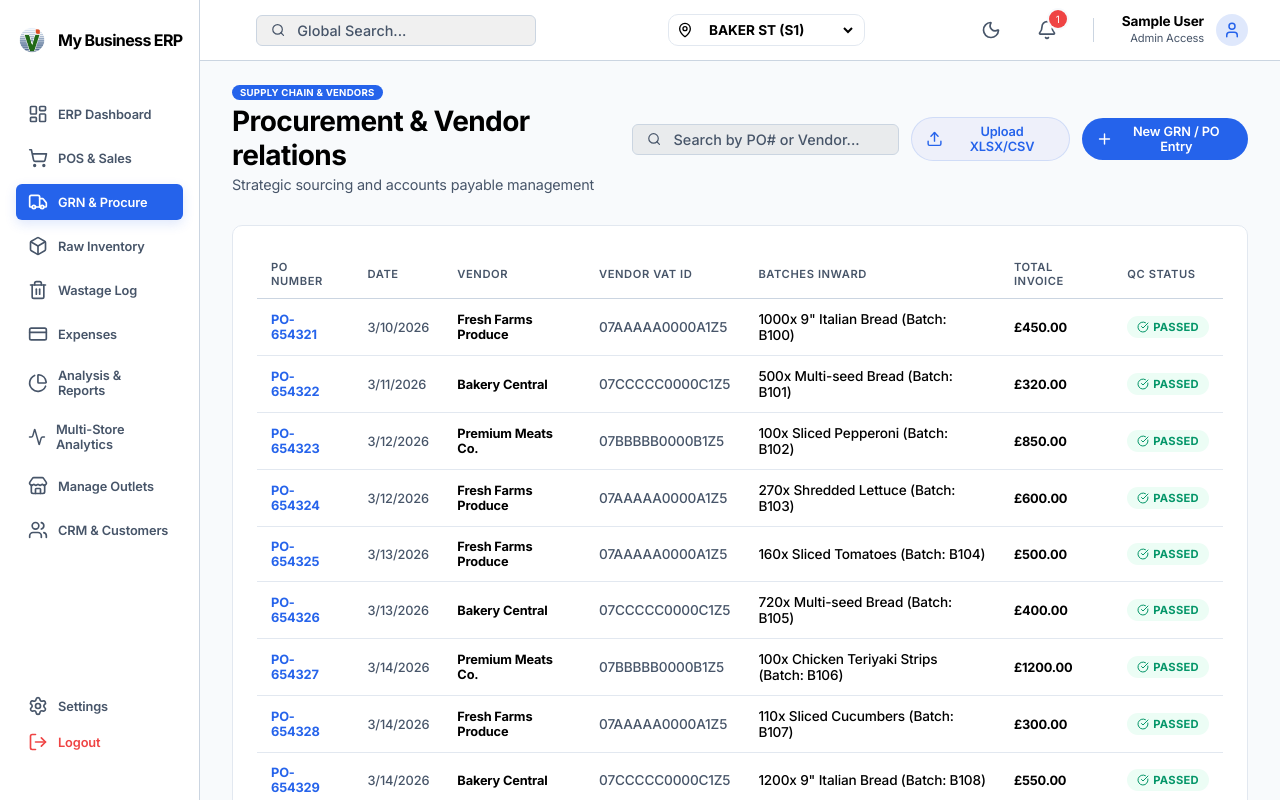
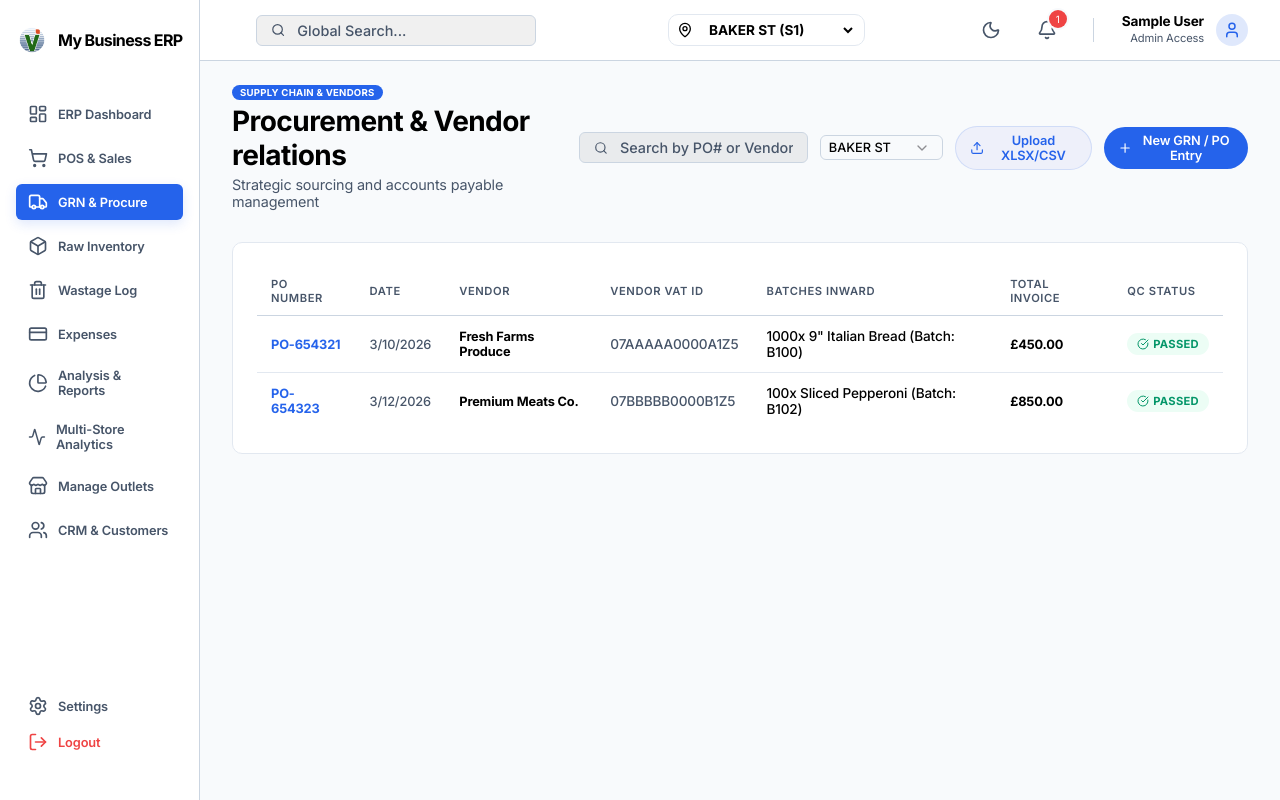
Before and after one commit to vassuinfotechsoln/subway-sales-purchase, a React (Vite) app: page /purchases in a window 1280 px wide. Built offline with nearby package versions, Linux system fonts and the light colour scheme; sample sign-in values are in the browser's storage.

Commit message:
Fix Store Data Visibility: Synchronize global store header with all modules (Sales, Purchases, Inventory, Wastage, Expenses) and solve Sales page black screen error

```diff
--- a/src/pages/Expenses.jsx
+++ b/src/pages/Expenses.jsx
@@ -23,11 +23,22 @@ export default function Expenses() {
     deleteExpense,
     updateExpense,
     stats,
+    selectedStore,
+    stores,
   } = useAppContext();
   const expenses = user?.role === "admin" ? allExpenses : contextFilteredExpenses;
   const [isModalOpen, setModalOpen] = useState(false);
   const [searchTerm, setSearchTerm] = useState("");
-  const [storeFilter, setStoreFilter] = useState("All");
+  const [storeFilter, setStoreFilter] = useState(selectedStore?.id === 'ALL' ? 'All' : selectedStore?.id);
+
+  // Sync with global selectedStore
+  React.useEffect(() => {
+    if (selectedStore?.id === 'ALL') {
+      setStoreFilter('All');
+    } else {
+      setStoreFilter(selectedStore?.id);
+    }
+  }, [selectedStore, stores]);
 
   const filteredExpenses = React.useMemo(() => {
     return expenses.filter((e) => {
--- a/src/pages/Inventory.jsx
+++ b/src/pages/Inventory.jsx
@@ -8,10 +8,20 @@ export default function Inventory() {
     inventory: allInventory,
     filteredInventory,
     businessInfo,
+    selectedStore,
     stores,
   } = useAppContext();
   const [searchTerm, setSearchTerm] = useState("");
-  const [storeFilter, setStoreFilter] = useState("Selected");
+  const [storeFilter, setStoreFilter] = useState(selectedStore?.id === 'ALL' ? 'All' : 'Selected');
+
+  // Sync with global selectedStore
+  React.useEffect(() => {
+    if (selectedStore?.id === 'ALL') {
+      setStoreFilter('All');
+    } else {
+      setStoreFilter('Selected');
+    }
+  }, [selectedStore]);
 
   const lowStockThreshold = 20;
 
--- a/src/pages/Purchases.jsx
+++ b/src/pages/Purchases.jsx
@@ -37,10 +37,20 @@ export default function Purchases() {
 }
 
 function PurchasesContent() {
-    const { user, purchases: allPurchases, filteredPurchases: contextFilteredPurchases, vendors, filteredInventory: inventory, processPurchase, businessInfo } = useAppContext();
+    const { user, purchases: allPurchases, filteredPurchases: contextFilteredPurchases, vendors, filteredInventory: inventory, processPurchase, businessInfo, stores, selectedStore } = useAppContext();
     const purchases = user?.role === 'admin' ? allPurchases : contextFilteredPurchases;
     const [searchTerm, setSearchTerm] = useState('');
     const [isModalOpen, setModalOpen] = useState(false);
+    const [storeFilter, setStoreFilter] = useState(selectedStore?.id === 'ALL' ? 'All' : selectedStore?.id);
+
+    // Sync with global selectedStore
+    useEffect(() => {
+        if (selectedStore?.id === 'ALL') {
+            setStoreFilter('All');
+        } else {
+            setStoreFilter(selectedStore?.id);
+        }
+    }, [selectedStore, stores]);
 
     // GRN Form State
     const [vendorId, setVendorId] = useState('');
@@ -157,9 +167,10 @@ function PurchasesContent() {
             const matchesSearch =
                 (p.id?.toLowerCase() || "").includes(searchTerm.toLowerCase()) ||
                 (vendor?.name?.toLowerCase() || "").includes(searchTerm.toLowerCase());
-            return matchesSearch;
+            const matchesStore = storeFilter === 'All' || p.storeId === storeFilter;
+            return matchesSearch && matchesStore;
         });
-    }, [purchases, searchTerm, vendors]);
+    }, [purchases, searchTerm, vendors, storeFilter]);
 
     const getPoTotal = () => cart.reduce((acc, item) => acc + (item.unitCost * item.qty), 0);
 
@@ -225,6 +236,19 @@ function PurchasesContent() {
                             onChange={(e) => setSearchTerm(e.target.value)}
                         />
                     </div>
+                    {user?.role === 'admin' && (
+                        <select
+                            className="input-control"
+                            style={{ width: '150px', padding: '4px 8px', fontSize: '0.8rem' }}
+                            value={storeFilter}
+                            onChange={(e) => setStoreFilter(e.target.value)}
+                        >
+                            <option value="All">All Stores</option>
+                            {stores.map(s => (
+                                <option key={s.id} value={s.id}>{s.name}</option>
+                            ))}
+                        </select>
+                    )}
                     <input
                         type="file"
                         accept=".csv, application/vnd.openxmlformats-officedocument.spreadsheetml.sheet, application/vnd.ms-excel"
--- a/src/pages/Sales.jsx
+++ b/src/pages/Sales.jsx
@@ -1,4 +1,4 @@
-import { useState, useRef, useMemo } from "react";
+import React, { useState, useRef, useMemo, useEffect } from "react";
 import { useAppContext } from "../context/AppContext";
 import {
   Plus,
@@ -19,11 +19,21 @@ export default function Sales() {
     processSale,
     businessInfo,
     stores,
+    selectedStore,
   } = useAppContext();
   const sales = user?.role === 'admin' ? allSales : contextFilteredSales;
   const [searchTerm, setSearchTerm] = useState("");
   const [isModalOpen, setModalOpen] = useState(false);
-  const [storeFilter, setStoreFilter] = useState("All");
+  const [storeFilter, setStoreFilter] = useState(selectedStore?.id === 'ALL' ? 'All' : selectedStore?.id);
+
+  // Sync with global selectedStore
+  useEffect(() => {
+    if (selectedStore?.id === 'ALL') {
+      setStoreFilter('All');
+    } else {
+      setStoreFilter(selectedStore?.id);
+    }
+  }, [selectedStore]);
 
   // POS State
   const [customer, setCustomer] = useState("");
--- a/src/pages/StorePerformance.jsx
+++ b/src/pages/StorePerformance.jsx
@@ -204,7 +204,7 @@ export default function StorePerformance() {
                         <h1 style={{ fontSize: '1.8rem', fontWeight: '800', letterSpacing: '-0.03em' }}>Business Analytics</h1>
                     </div>
                     <p style={{ color: 'var(--text-muted)', marginTop: '4px', fontSize: '0.9rem', fontWeight: '500' }}>
-                        All stores — <span style={{ color: 'var(--primary)', fontWeight: '600' }}>full admin view</span>
+                        {selectedStore?.id === 'ALL' ? 'All Stores — Network Performance' : `${selectedStore?.name} — Outlet Performance`}
                     </p>
                 </div>
 
--- a/src/pages/Wastage.jsx
+++ b/src/pages/Wastage.jsx
@@ -4,7 +4,7 @@ import { Trash2, AlertCircle, Plus, Search, Filter } from 'lucide-react';
 import ConfirmDialog from '../components/ConfirmDialog';
 
 export default function Wastage() {
-    const { user, wastage: allWastage, filteredWastage: contextFilteredWastage, filteredInventory: inventory, logWastage, deleteWastage, deleteMultipleWastage, businessInfo } = useAppContext();
+    const { user, wastage: allWastage, filteredWastage: contextFilteredWastage, filteredInventory: inventory, logWastage, deleteWastage, deleteMultipleWastage, businessInfo, selectedStore, stores } = useAppContext();
     const wastage = user?.role === 'admin' ? allWastage : contextFilteredWastage;
     const [searchTerm, setSearchTerm] = useState('');
     const [selectedRaw, setSelectedRaw] = useState('');
@@ -12,7 +12,16 @@ export default function Wastage() {
     const [reason, setReason] = useState('');
     const [wasteDate, setWasteDate] = useState(new Date().toISOString().split('T')[0]);
     const [isModalOpen, setModalOpen] = useState(false);
-    const [storeFilter, setStoreFilter] = useState('All');
+    const [storeFilter, setStoreFilter] = useState(selectedStore?.id === 'ALL' ? 'All' : selectedStore?.id);
+
+    // Sync with global selectedStore
+    React.useEffect(() => {
+        if (selectedStore?.id === 'ALL') {
+            setStoreFilter('All');
+        } else {
+            setStoreFilter(selectedStore?.id);
+        }
+    }, [selectedStore, stores]);
     const [selectedIds, setSelectedIds] = useState([]);
 
     const filteredWastage = React.useMemo(() => {
```
